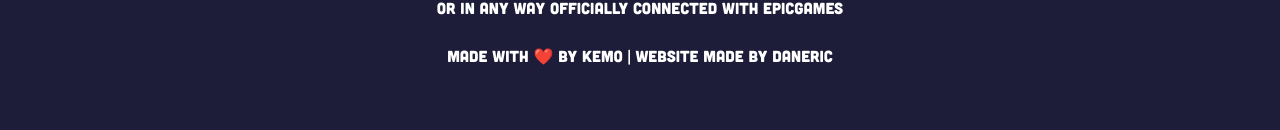
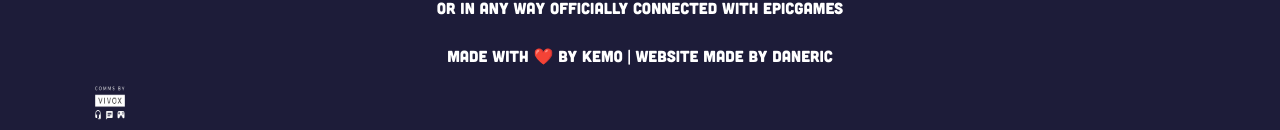
Before and after one commit to NeoniteDev/Website, a plain HTML site: page index.html in a window 1280 px wide. Shown: the part 728-858 px from the top of the page. Before the commit the page ends 801 px from the top, so only its background shows below. Drawn offline with nearby package versions, Linux system fonts and the light colour scheme.

Commit message:
Update index.html

```diff
--- a/index.html
+++ b/index.html
@@ -104,6 +104,8 @@
         <h1copy class="copyright-text cuba">This project is not Affiliated, Associated, Authorized, Endorsed by, or in any way officially connected with EpicGames </a> <br><br> Made with ❤️ by <a class="credits" href="https://twitter.com/xkem0x">Kemo</a> | Website made by <a class="credits">Daneric</a></h1copy>
       </main>
     </div>
+
+  <img class="neonite-logo" src="images/vivox.png" style="max-width: 50px;"></img>
 </body>
 <script>
   var TxtType = function (el, toRotate, period) {
```
